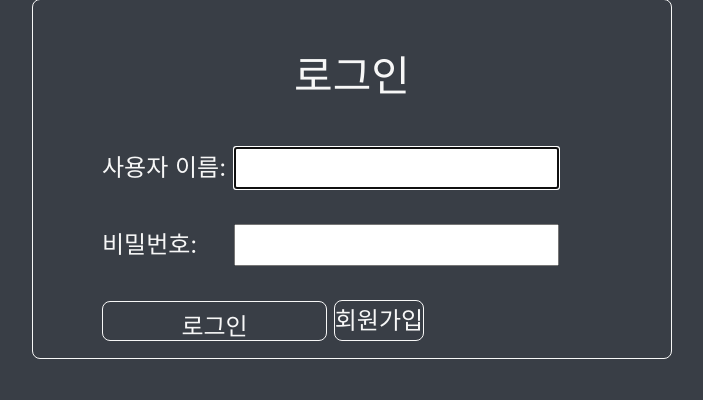
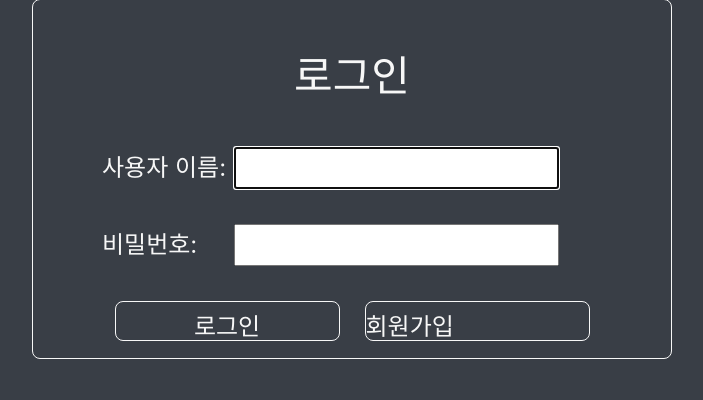
Before and after one commit to jwonp/nas-server-backend, a Django app: page /admin/login/ in a window 1280 px wide. Shown: the part 241-641 px from the top of the page, without its empty margins (288-991 px from the left). Run offline with Django 4.2, Linux system fonts and the light colour scheme; parts of the project's set-up code (start-up, migrations or seed data) failed here and were passed over; some libraries are stand-ins or nearby versions.

Commit message:
test login page

```diff
--- a/server_config/server_config/templates/login.html
+++ b/server_config/server_config/templates/login.html
@@ -11,7 +11,7 @@
             <form class="form" role="form" method="POST">
                 {% csrf_token %}
                 {{ form.as_p }}
-                <div>
+                <div class="style-btn-container">
                     <button type="submit" class="style-btn">로그인</button>
                     <a class="style-btn" href="https://www.ikiningyou.com/register/">회원가입</a>
                 </div>
```
